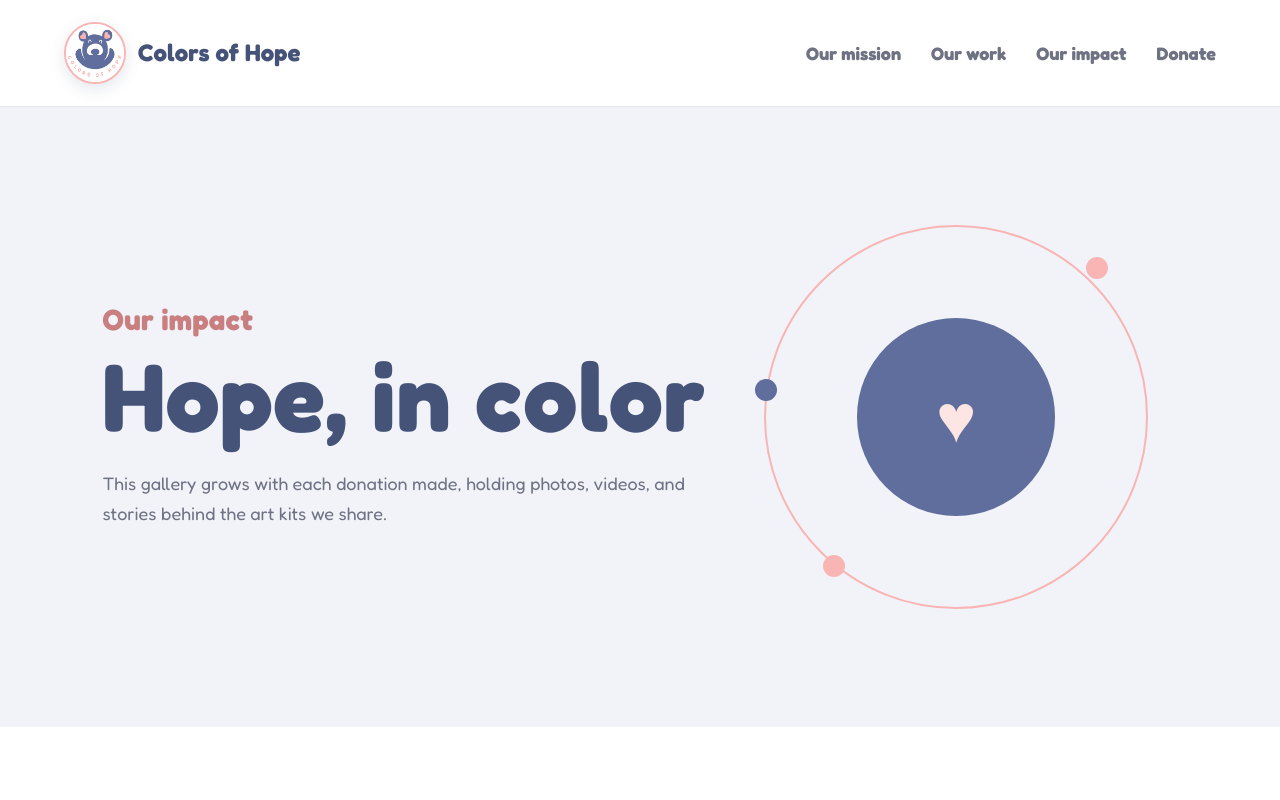
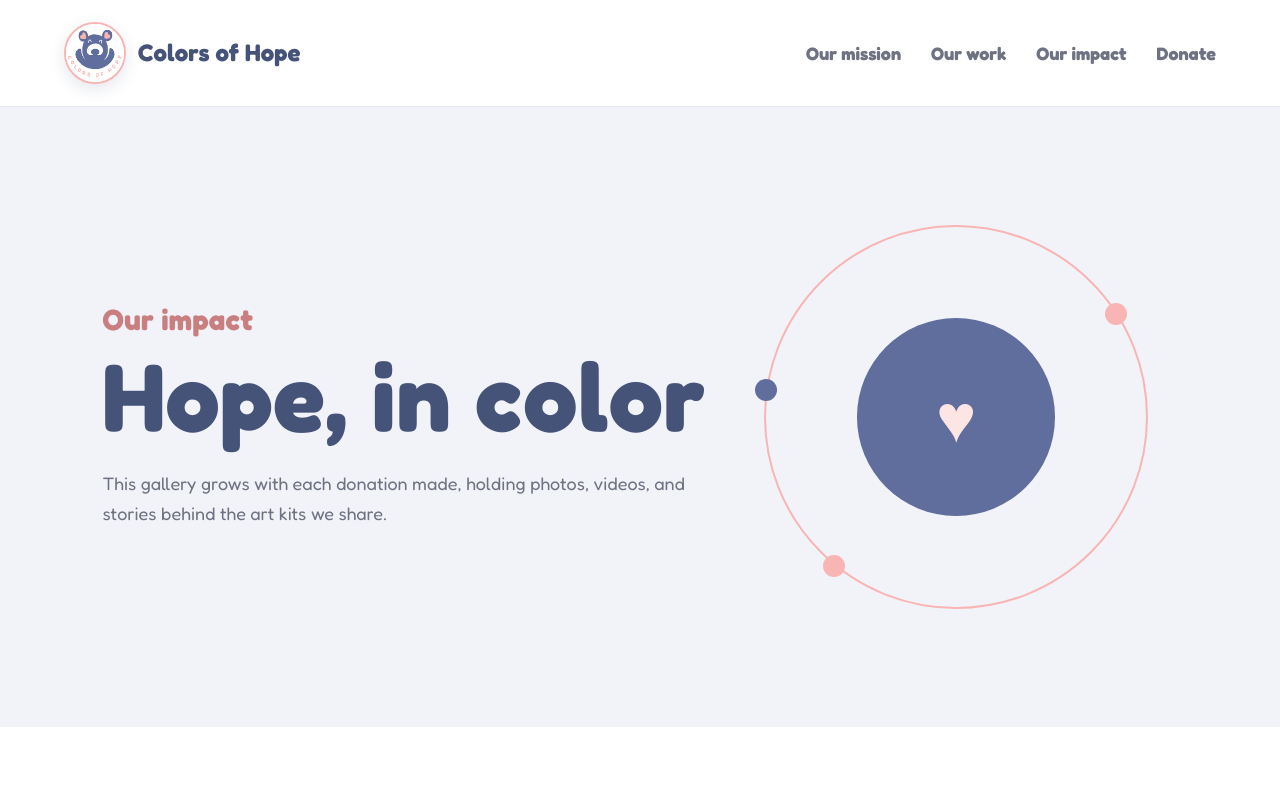
Before and after one commit to katherinewhu-coh/colorsofhopedb, a Next.js app: page /impact in a window 1280 px wide. Shown: the top 800 px of the page. Built offline with nearby package versions, Linux system fonts and the light colour scheme.

Commit message:
Align impact orbit dot

```diff
--- a/app/globals.css
+++ b/app/globals.css
@@ -697,8 +697,8 @@ a {
 }
 
 .dot-one {
-  right: 10%;
-  top: 8%;
+  right: 5%;
+  top: 20%;
 }
 
 .dot-two {
```
